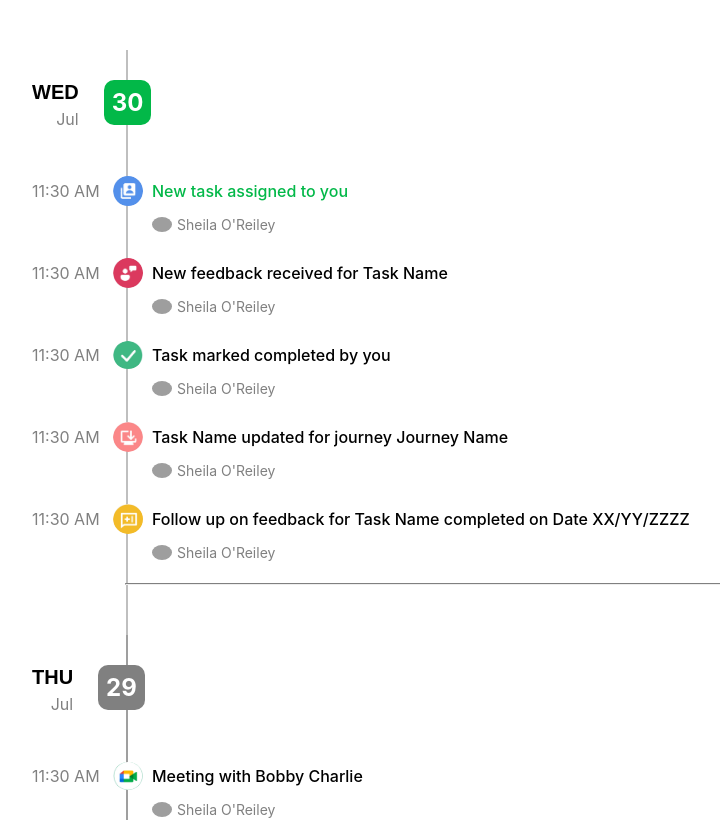
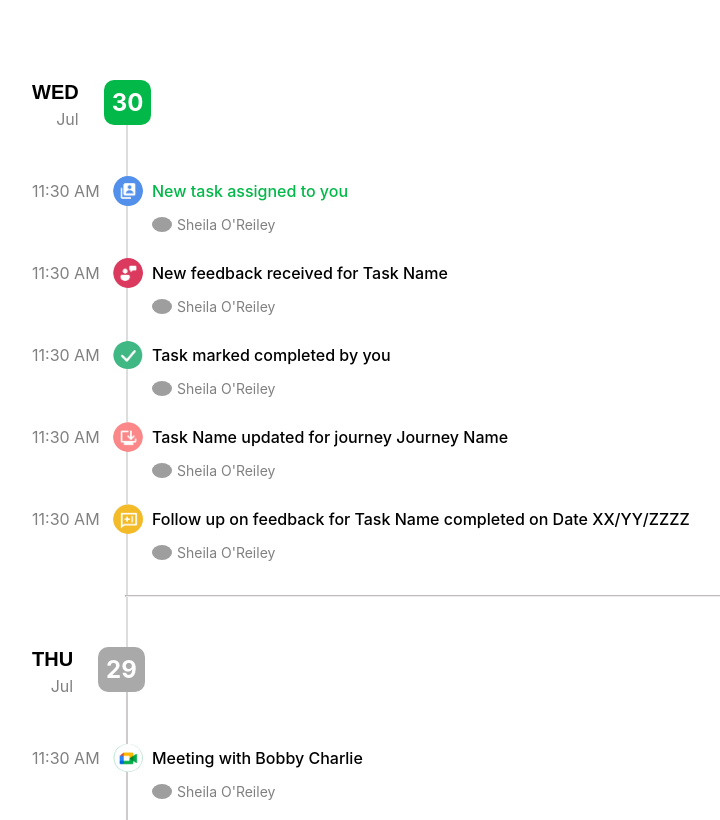
Before and after one commit to yashverma03/component-driven-design, a React (Create React App) app: page / in a window 1280 px wide. Shown: the top 820 px of the page, without its empty margins (106-826 px from the left). Built offline with nearby package versions, Linux system fonts and the light colour scheme; grey boxes are pictures that could not be loaded.

Commit message:
fixed styling issue

```diff
--- a/src/components/Day.css
+++ b/src/components/Day.css
@@ -33,10 +33,11 @@
 }
 
 .vertical-line {
-  border-left: 1px solid grey;
+  border-left: 1px solid rgb(190, 188, 188);
+  position: absolute;
   height: 100%;
-  position: absolute;
   margin-left: 105px;
+  margin-top: 30px;
   z-index: -1;
   transform: translateX(-50%);
 }
@@ -49,7 +50,7 @@
 
 .day-date {
   color: white;
-  background-color: gray;
+  background-color: rgb(170, 169, 169);
   padding: 8px;
   border-radius: 10px;
 }
@@ -64,8 +65,10 @@
 }
 
 .horizontal-line {
-  border-top: 1px solid grey;
+  border-top: 1px solid rgb(190, 188, 188);
   width: 100%;
   margin-left: 103px;
+  margin-top: 20px;
+  margin-bottom: -30px;
   z-index: -2;
 }
```
